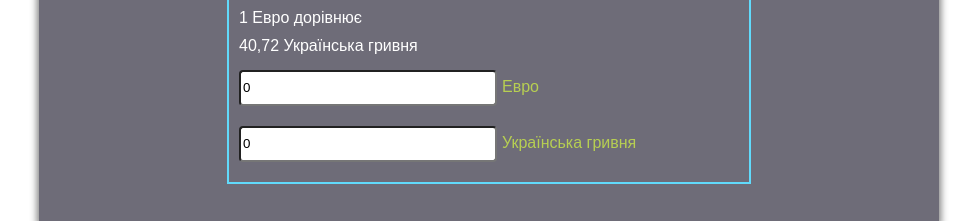
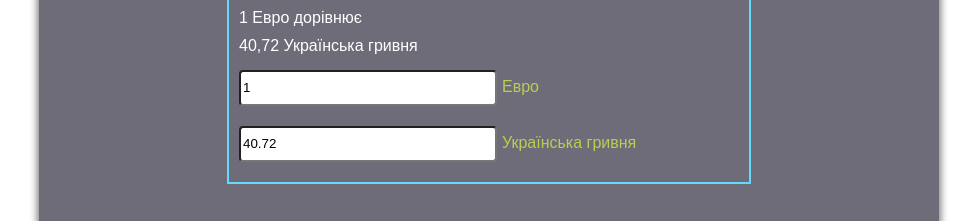
Before and after one commit to SerhiiHats/hw-5-at-react, a React (Create React App) app: page / in a window 1280 px wide. Shown: the part 807-1028 px from the top of the page, without its empty margins (151-1128 px from the left). Built offline with nearby package versions, Linux system fonts and the light colour scheme.

Commit message:
try error need fix

```diff
--- a/src/components/ComponentConvert/ComponentConvert.js
+++ b/src/components/ComponentConvert/ComponentConvert.js
@@ -1,6 +1,8 @@
 import { connect } from "react-redux";
 import "./ComponentConvert.scss";
 import { Component } from "react";
+import { ADD_UAN, ADD_EURO } from "./convertAction";
+
 
 class ComponentConvert extends Component {
 
@@ -16,13 +18,14 @@ class ComponentConvert extends Component {
 
 
   render() {
-    const {dataConvert} = this.props;
+    const {dataConvert, dispatch} = this.props;
     console.log(this.props);
     console.log(this.props.dataConvert);
     console.log(this.props.dataConvert.currency);
     console.log(this.props.dataConvert.currency.euro);
     console.log(this.props.dataConvert.currency.uan);
     console.log(dataConvert.currency.uan);
+    console.log(dataConvert.currency.euro);
 
 
     return (
@@ -33,15 +36,25 @@ class ComponentConvert extends Component {
           <p><span>40,72</span> Українська гривня</p>
           <p><input type={"number"} name={"euro-cur"} id={"euro"} placeholder={"Enter your money..."}
             onChange={(e) => {
-              this.handlerValue(e, "euro")
-            }} value={this.state.euro} />
+              // this.handlerValue(e, "euro")
+              dispatch(convertACAddEuro(ADD_EURO));
+
+            }}
+            // value={this.state.euro}
+            value={dataConvert.currency.euro}
+
+            />
             <span className={"label"}>Евро</span>
           </p>
           <p>
             <input type={"number"} name={"uan-cur"} id={"uan"} placeholder={"Enter your money..."}
               onChange={(e) => {
-                this.handlerValue(e, "uan")
-              }} value={this.state.uan} />
+                // this.handlerValue(e, "uan")
+                dispatch(convertACAddUan(ADD_UAN));
+              }}
+              // value={this.state.uan}
+              value={dataConvert.currency.uan}
+              />
             <span className={"label"}>Українська гривня</span>
           </p>
         </div>
```
